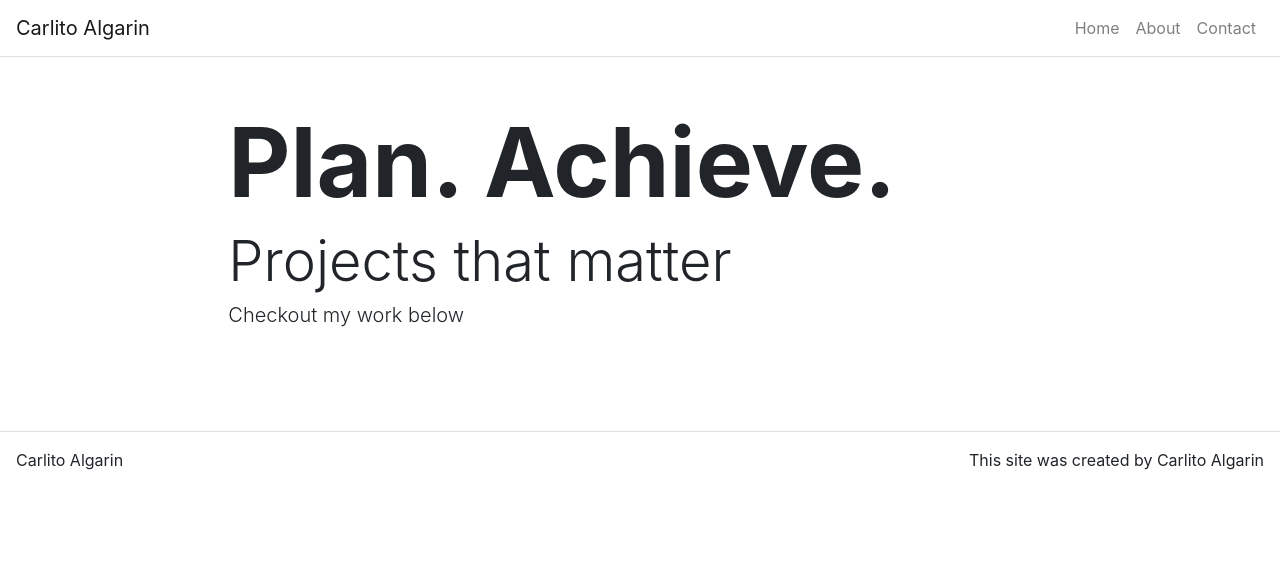
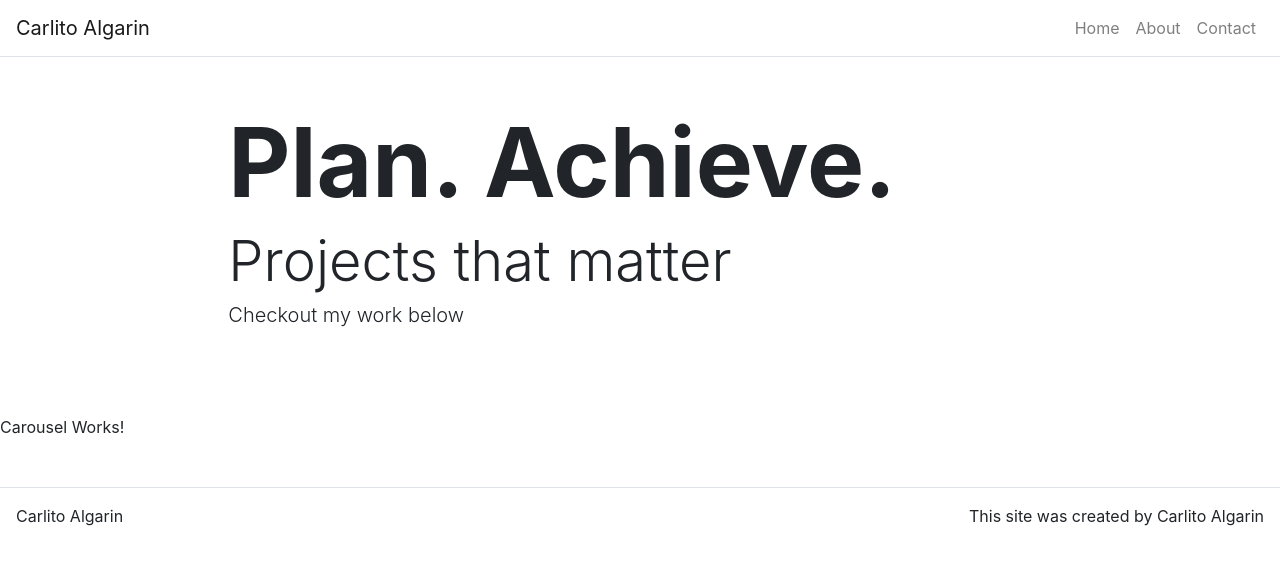
Before and after one commit to Carlito1113/old-react-portfolio, a React (Create React App) app in the folder carlito-portfolio/: page / in a window 1280 px wide. Shown: the top 564 px of the page. Built offline with nearby package versions, Linux system fonts and the light colour scheme.

Commit message:
added in a carousel component and then imported it into HomePage, created a div to wrap the Hero element and new Carousel element

```diff
--- /dev/null
+++ b/carlito-portfolio/src/components/Carousel.js
@@ -0,0 +1,20 @@
+import React from 'react';
+
+class Carousel extends React.Component {
+
+        constructor(props){
+            super(props);
+            this.state = {
+
+            }
+        }
+
+        render() {
+            return(
+                <p>Carousel Works!</p>
+            );
+        }
+
+}
+
+export default Carousel;
--- a/carlito-portfolio/src/pages/HomePage.js
+++ b/carlito-portfolio/src/pages/HomePage.js
@@ -1,11 +1,14 @@
 import React from 'react';
-
+import Carousel from '../components/Carousel';
 import Hero from '../components/Hero';
 
 function HomePage(props) {
 
     return(
-        <Hero title={props.title} subTitle={props.subTitle} text={props.text} />
+        <div>
+            <Hero title={props.title} subTitle={props.subTitle} text={props.text} />
+            <Carousel />
+        </div>
     );
 }
 
```
Also changed, not shown: carlito-portfolio/src/components/Card.js (added), carlito-portfolio/src/components/CardInfo.js (added).
